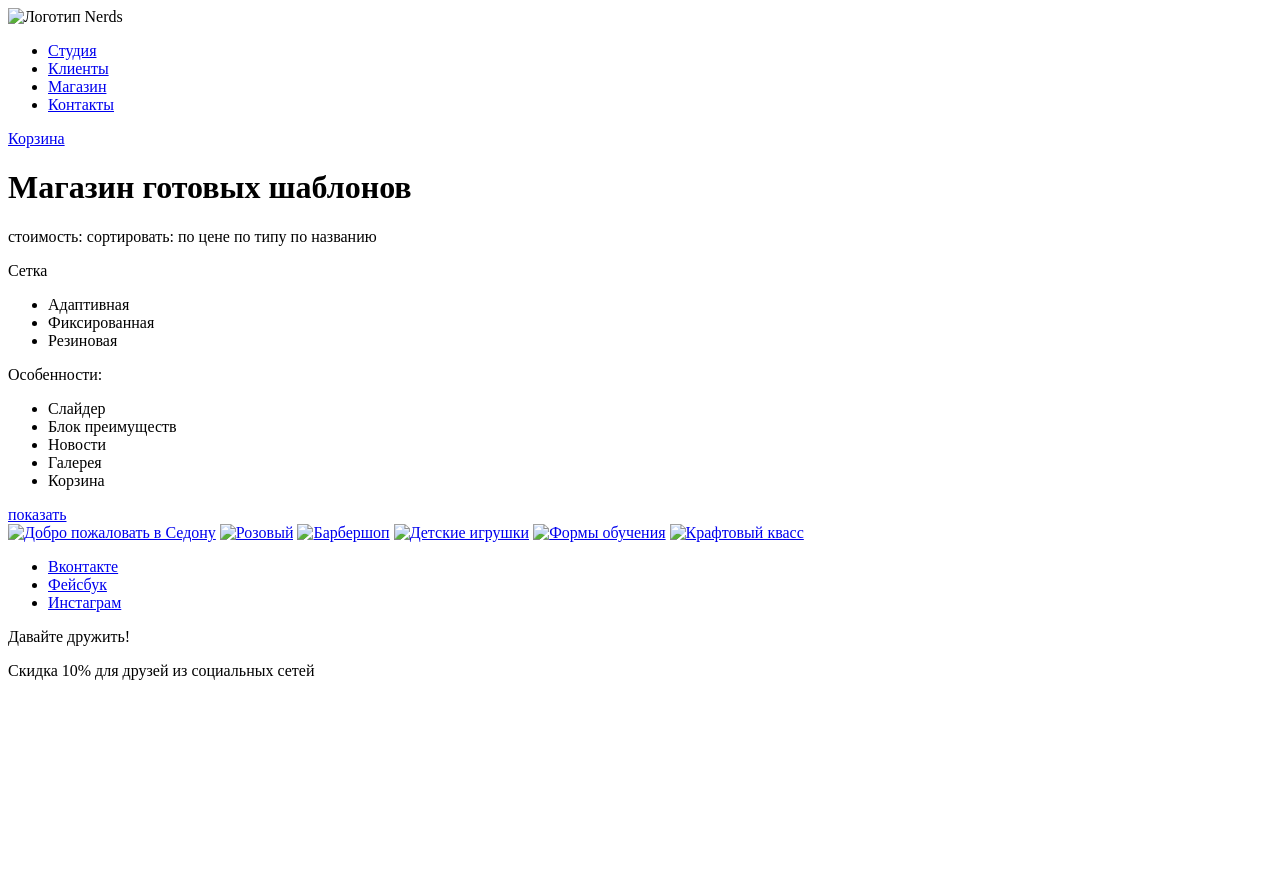
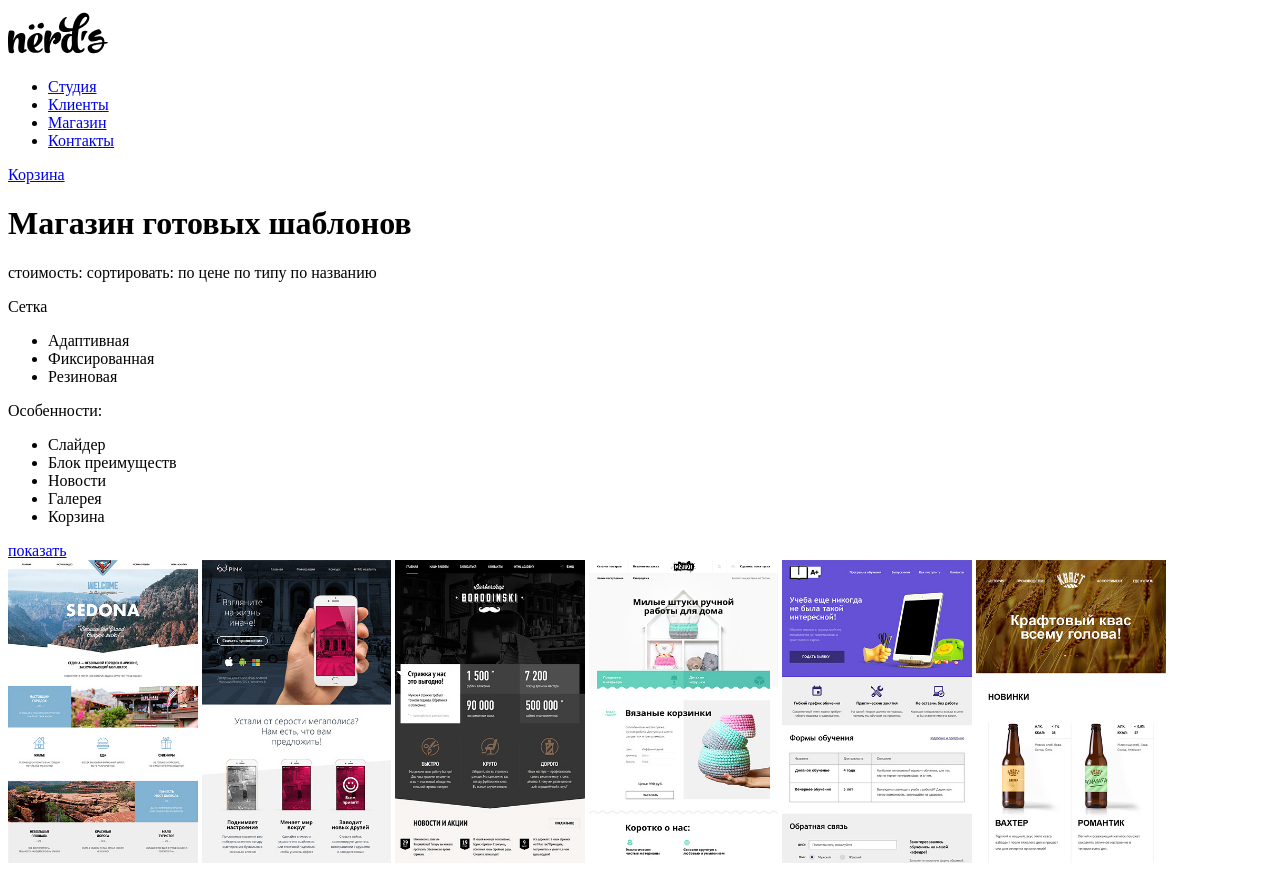
Before and after one commit to Alexanderkr9/1317099-nerds-27, a plain HTML site: page сatalog.html in a window 1280 px wide. Shown: the top 869 px of the page. Before the commit the page ends 800 px from the top, so only its background shows below. Drawn offline with Linux system fonts and the light colour scheme.

Commit message:
Изменения

```diff
--- a/сatalog.html
+++ b/сatalog.html
@@ -8,7 +8,7 @@
 
 <body>
   <header>
-    <img src="img/index-logo.svg" width="" height="" alt="Логотип Nerds">
+    <img src="img/nerds-logo.svg" width="100" height="50" alt="Нёрдс">
     <nav>
       <ul>
         <li><a href="stuio.html">Cтудия</a></li>
@@ -51,12 +51,12 @@
     </div>
     <!--
     <h1>ФОТОГАЛЕРЕЯ</h1>-->
-    <a href="#"><img src="" alt="Добро пожаловать в Седону"></a>
-    <a href="#"><img src="" alt="Розовый"></a>
-    <a href="#"><img src="" alt="Барбершоп"></a>
-    <a href="#"><img src="" alt="Детские игрушки"></a>
-    <a href="#"><img src="" alt="Формы обучения"></a>
-    <a href="#"><img src="" alt="Крафтовый квасс"></a>
+    <a href="#"><img src="img/img-sedona.jpg" width="15%" height="15%" alt="Добро пожаловать в Седону"></a>
+    <a href="#"><img src="img/img-pink.jpg" width="15%" height=15% alt="Розовый"></a>
+    <a href="#"><img src="img/img-barbershop.jpg" width="15%" height="15%" alt="Барбершоп"></a>
+    <a href="#"><img src="img/img-mishka.jpg" width="15%" height="15%" alt="Детские игрушки"></a>
+    <a href="#"><img src="img/img-aplus.jpg" width=15% height=15% alt="Формы обучения"></a>
+    <a href="#"><img src="img/img-kvast.jpg" width="15%" height="15%" alt="Крафтовый квасс"></a>
   </main>
   <footer>
     <div>
```
Also changed, not shown: index.html (+4 -5 lines).
